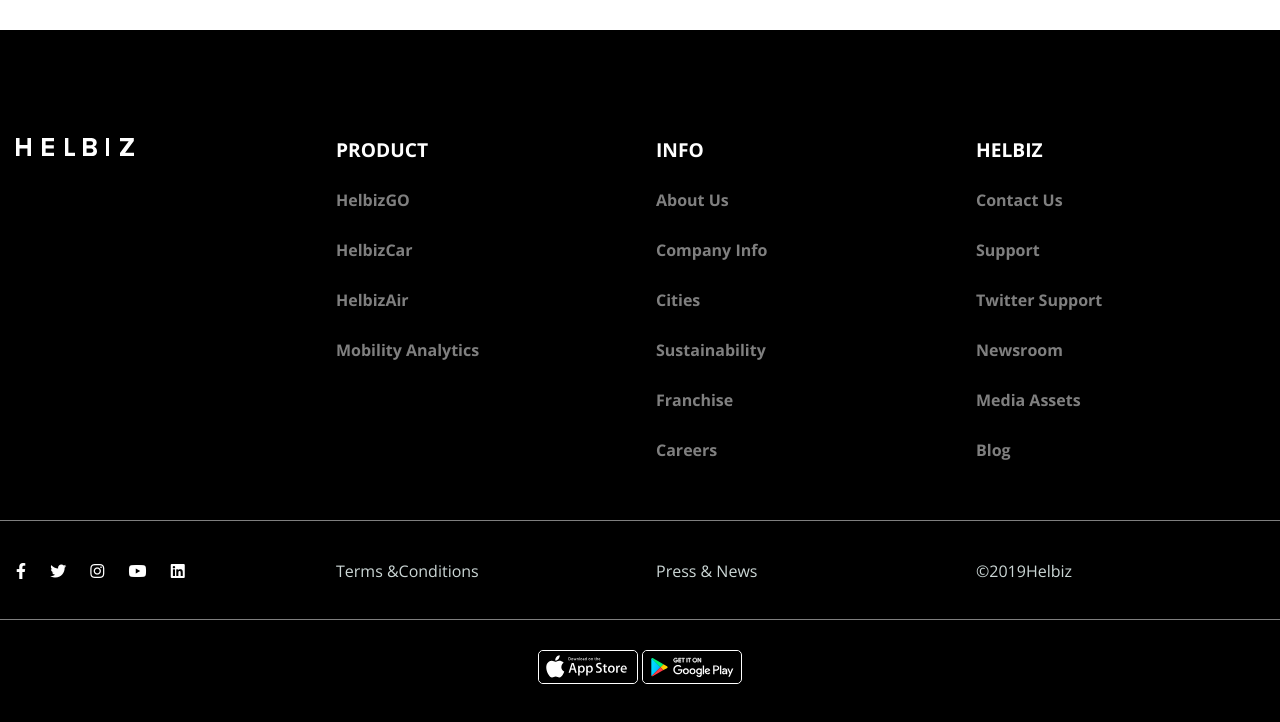
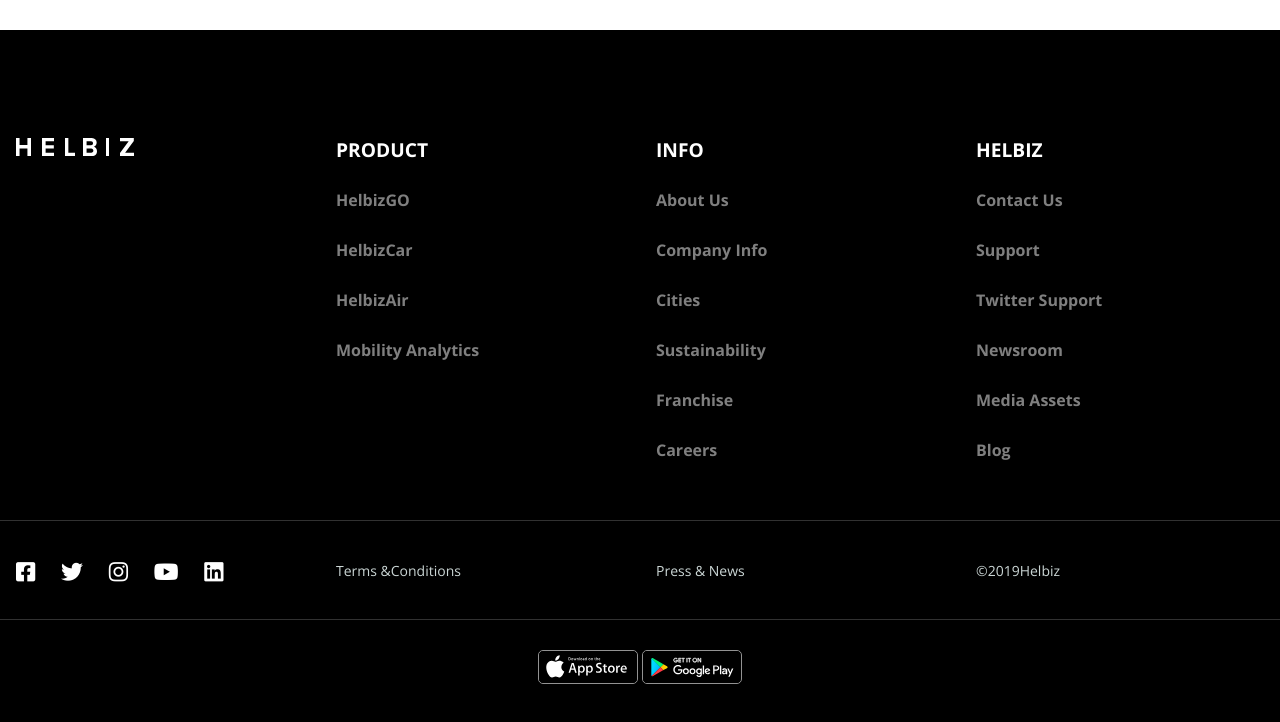
Before and after one commit to BenoitGaudieri/html-css-helbiz, a plain HTML site: page index.html in a window 1280 px wide. Shown: the part 3519-4241 px from the top of the page. Drawn offline with nearby package versions, Linux system fonts and the light colour scheme.

Commit message:
fix. footer style

```diff
--- a/index.html
+++ b/index.html
@@ -208,7 +208,7 @@
             <div class="footer-mid-content clearfix">
                 <div class="w-25 float">
                     <span class="social">
-                        <i class="fab fa-facebook-f"></i>
+                        <i class="fab fa-facebook-square"></i>
                         <i class="fab fa-twitter"></i>
                         <i class="fab fa-instagram"></i>
                         <i class="fab fa-youtube"></i>
--- a/styles/main.css
+++ b/styles/main.css
@@ -353,19 +353,17 @@ body {
 }
 
 .footer-mid-content {
-    border-top: 1px solid #7f7f7f;
-    border-bottom: 1px solid #7f7f7f;
+    border-top: 1px solid #98989852;
+    border-bottom: 1px solid #98989852;
     height: 100%;
     line-height: 100px;
     color: #fff;
-}
-
-.mid-content {
-    padding-top: 50px;
+    font-size: 14px;
 }
 
 .footer-mid .social {
     word-spacing: 20px;
+    font-size: 22px;
 }
 
 .footer-mid a {
@@ -390,7 +388,7 @@ body {
 }
 
 .footer-last img {
-    border: 1px solid #fff;
+    border: 1px solid #929292;
     border-radius: 5px;
     width: 100px;
 }
```
